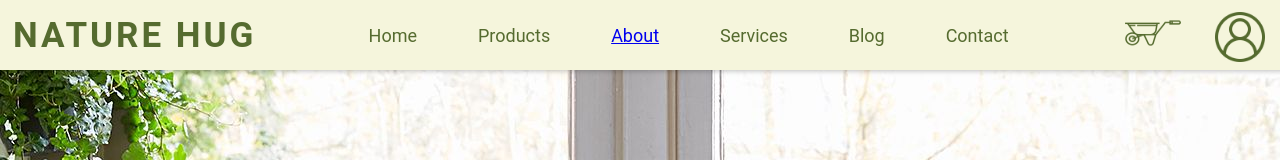
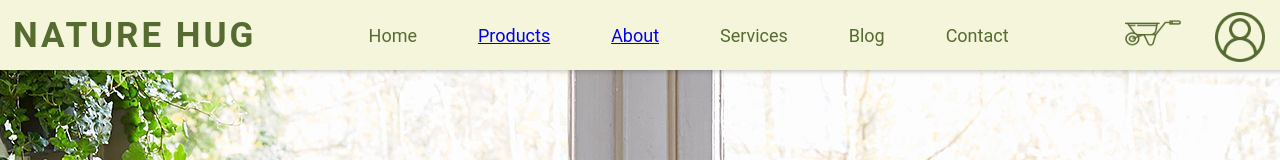
Before and after one commit to chankamaa/Nature-Hug, a React (Vite) app in the folder frontend/: page / in a window 1280 px wide. Shown: the top 160 px of the page. Built offline with nearby package versions, Linux system fonts and the light colour scheme.

Commit message:
new update

```diff
--- a/frontend/src/components/navbar/navbar.jsx
+++ b/frontend/src/components/navbar/navbar.jsx
@@ -12,7 +12,7 @@ const navbar = () => {
         </div>
         <div className="navbar-links">
           <div className="navbar-link underline">Home</div>
-          <div className="navbar-link underline">Products</div>
+         <Link to = '/product' ><div className="navbar-link underline">Products</div></Link>
           <Link to = '/Aboutus'><div className="navbar-link">About</div></Link>
           <div className="navbar-link">Services</div>
           <div className="navbar-link">Blog</div>
```
